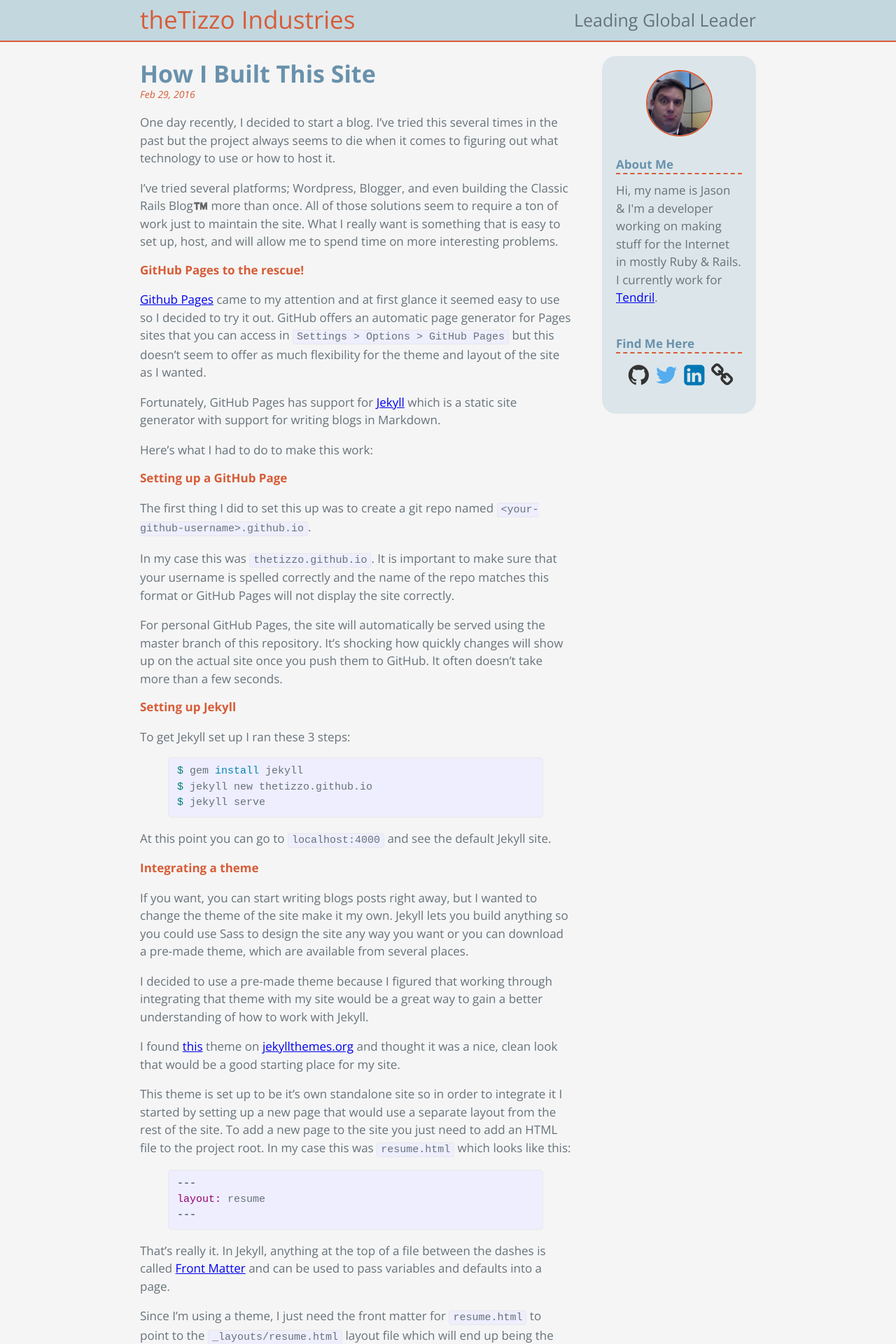
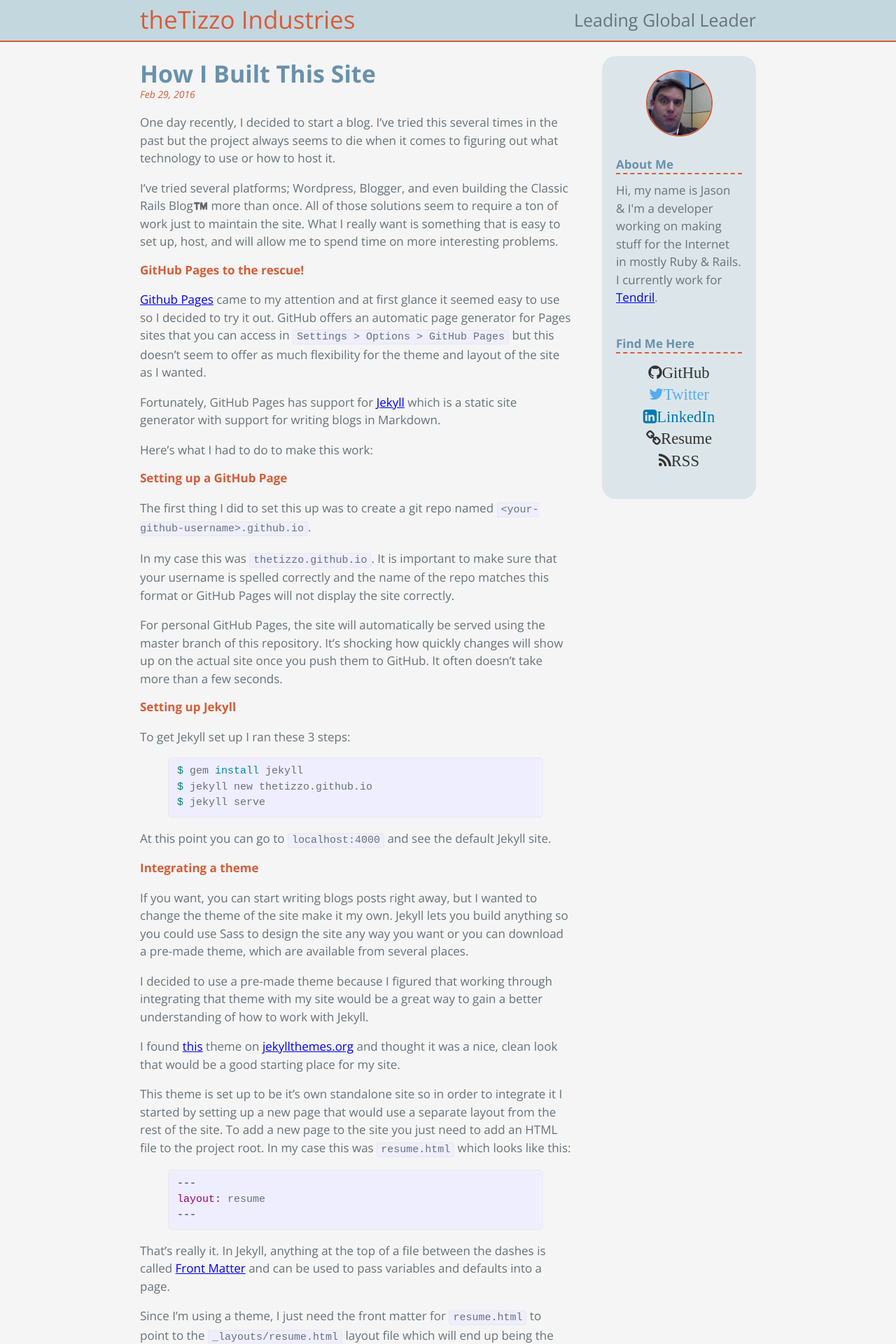
Before and after one commit to thetizzo/thetizzo.github.io, a Jekyll site: the page built from index.html, in a window 1280 px wide. Shown: the top 1920 px of the page at 70% size. Built offline with Jekyll 4.4.1, drawn with Linux system fonts in a browser that asks for light colours; nearby versions of some CDN libraries.

Commit message:
Update sidebar links.

```diff
--- /dev/null
+++ b/_includes/sidebar-links.html
@@ -0,0 +1,19 @@
+{% if site.social_links %}
+  <div class="sidebar-links">
+    <div class="sidebar-link-item">
+      <a href="{{ site.social_links.github_url}}" target="_blank"><i class="fa fa-github fa-lg">GitHub</i></a>
+    </div>
+    <div class="sidebar-link-item">
+      <a href="{{ site.social_links.twitter_url}}" target="_blank"><i class="fa fa-twitter fa-lg twitter-blue">Twitter</i></a>
+    </div>
+    <div class="sidebar-link-item">
+      <a href="{{ site.social_links.linkedin_url}}" target="_blank"><i class="fa fa-linkedin-square fa-lg linkedin-blue">LinkedIn</i></a>
+    </div>
+    <div class="sidebar-link-item">
+      <a href="{{ site.social_links.resume_url }}" target="_blank"><i class="fa fa-link fa-lg">Resume</i></a>
+    </div>
+    <div class="sidebar-link-item">
+      <a href="{{ "/feed.xml" | prepend: site.baseurl }}" target="_blank"><i class="fa fa-rss fa-lg">RSS</i></a>
+    </div>
+  </div>
+{% endif %}
--- a/_includes/sidebar.html
+++ b/_includes/sidebar.html
@@ -17,9 +17,6 @@
 
   <div class="sidebar-section">
     <h4>Find Me Here</h4>
-    {% include icon-links.html %}
+    {% include sidebar-links.html %}
   </div>
-
-  <!-- <h4>Subscribe</h4> -->
-  <!-- <a href="{{ "/feed.xml" | prepend: site.baseurl }}"><i class="fa fa-rss"></i></a> -->
 </div>
--- a/_sass/_icon-links.scss
+++ b/_sass/_icon-links.scss
@@ -16,7 +16,6 @@
   .icon-link-item {
     display: inline-block;
     margin-left: 5px;
-    text-decoration: none;
 
     a {
       color: #333;
--- a/_sass/_sidebar.scss
+++ b/_sass/_sidebar.scss
@@ -23,3 +23,21 @@
     }
   }
 }
+
+.sidebar-links {
+  text-align: center;
+
+  .sidebar-link-item {
+    padding: 3px 0;
+
+    a {
+      color: #333;
+      text-decoration: none;
+
+      &:hover {
+        border-bottom: none;
+        color: #9c9c9c;
+      }
+    }
+  }
+}
```
